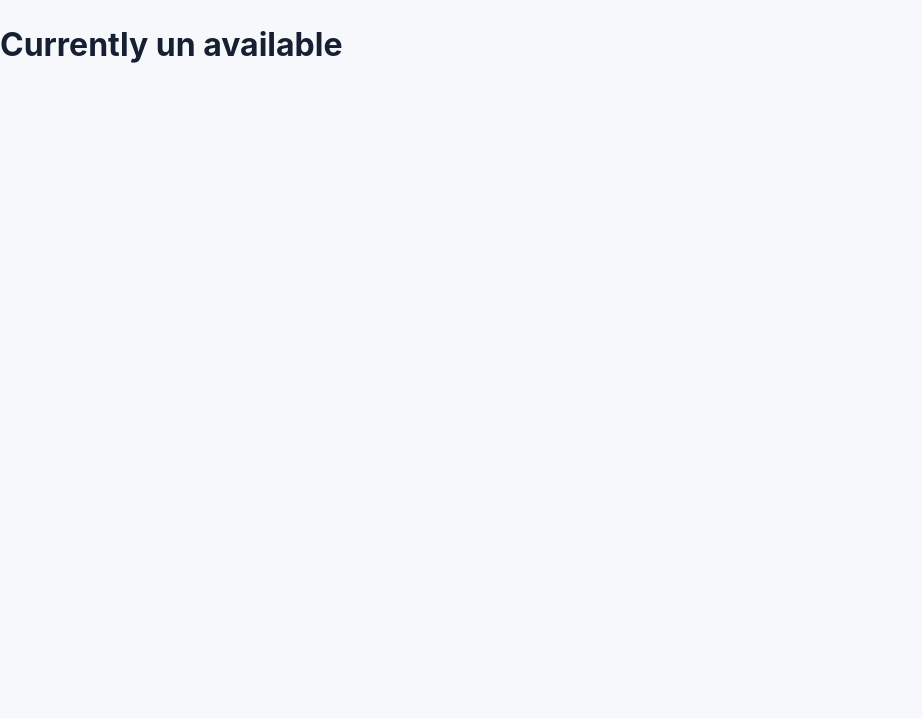
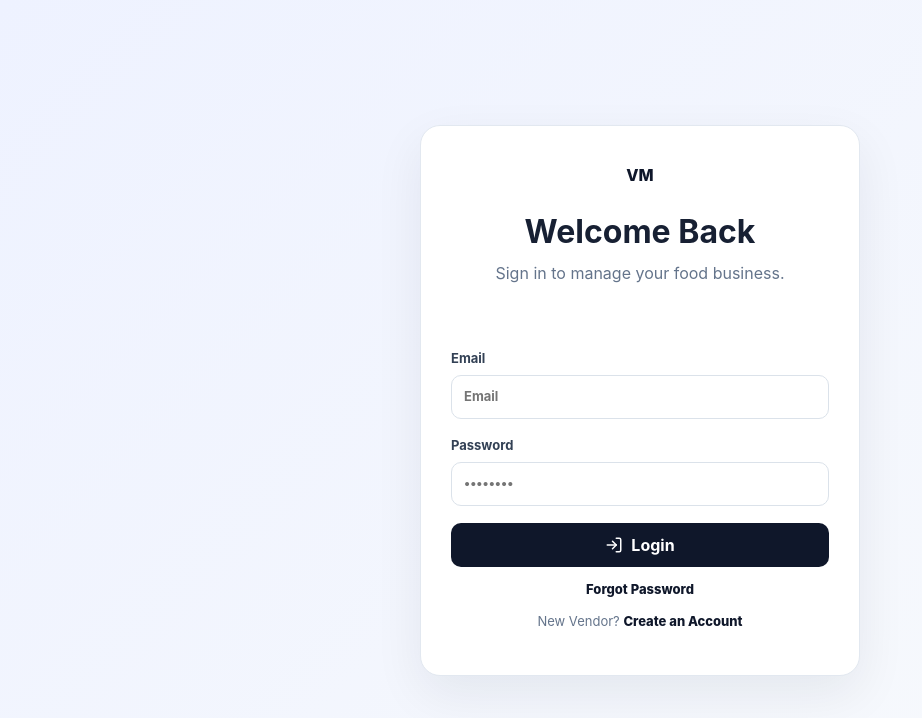
Before and after one commit to pjayaprakash072-jp/FoodStack_Frontend, a React app: page /login in a window 1280 px wide. Shown: the top 718 px of the page, without its empty margins (0-922 px from the left). Built offline with nearby package versions, Linux system fonts and the light colour scheme; no server answers; the HTML template or start-up script is replaced by a standard one.

Commit message:
Restored

```diff
--- a/src/pages/Auth/Login.jsx
+++ b/src/pages/Auth/Login.jsx
@@ -75,92 +75,89 @@ const Login = () => {
     };
 
     return (
-    //     <div className="auth-page">
-    //         <div className="auth-card">
+        <div className="auth-page">
+            <div className="auth-card">
 
-    //             <div className="auth-brand">
-    //                 <div className="brand-mark">VM</div>
+                <div className="auth-brand">
+                    <div className="brand-mark">VM</div>
 
-    //                 <h1>Welcome Back</h1>
+                    <h1>Welcome Back</h1>
 
-    //                 <p>
-    //                     Sign in to manage your food business.
-    //                 </p>
-    //             </div>
-    //             <GoogleLogin
-    //             onSuccess={ async (credentialResponse)=>{
-    //                 console.log("GOOGLE SUCCESS");
-    //                 console.log(credentialResponse)
-    //                 try{
-    //                     await googleLogin(credentialResponse.credential)
-    //                     console.log("BACKEND GOOGLE LOGIN SUCCESS");
-    //                     const message = "please update phone and password";
-    //                     navigate(`/profile?message=${message}`)
-    //                 }catch(err){
-    //                     console.error(err);
-    //                     setError("Google Login failed")
-    //                     console.log("BACKEND GOOGLE LOGIN FAILED");
-    //                     console.log(err.response?.data);
-    //                     console.log(err);
-    //                 }
-    //             }}
-    //             onError={(error)=>{
-    //                 console.log(error);
-    //                 setError("Google Login failed")
-    //             }}/>
+                    <p>
+                        Sign in to manage your food business.
+                    </p>
+                </div>
+                <GoogleLogin
+                onSuccess={ async (credentialResponse)=>{
+                    console.log("GOOGLE SUCCESS");
+                    console.log(credentialResponse)
+                    try{
+                        await googleLogin(credentialResponse.credential)
+                        console.log("BACKEND GOOGLE LOGIN SUCCESS");
+                        const message = "please update phone and password";
+                        navigate(`/profile?message=${message}`)
+                    }catch(err){
+                        console.error(err);
+                        setError("Google Login failed")
+                        console.log("BACKEND GOOGLE LOGIN FAILED");
+                        console.log(err.response?.data);
+                        console.log(err);
+                    }
+                }}
+                onError={(error)=>{
+                    console.log(error);
+                    setError("Google Login failed")
+                }}/>
 
-    //             <form
-    //                 className="form"
-    //                 onSubmit={handleSubmit}
-    //             >
+                <form
+                    className="form"
+                    onSubmit={handleSubmit}
+                >
 
-    //                 <label>
-    //                     Email
+                    <label>
+                        Email
 
-    //                     <input
-    //                         type="email"
-    //                         placeholder="Email"
-    //                         value={form.email}
-    //                         onChange={(e) => setForm({...form,email:e.target.value})}
-    //                         required
-    //                     />
-    //                 </label>
+                        <input
+                            type="email"
+                            placeholder="Email"
+                            value={form.email}
+                            onChange={(e) => setForm({...form,email:e.target.value})}
+                            required
+                        />
+                    </label>
 
-    //                 <label>
-    //                     Password
+                    <label>
+                        Password
 
-    //                     <input
-    //                         type="password"
-    //                         placeholder="••••••••"
-    //                         value={form.password}
-    //                         onChange={(e) => setForm({...form,password:e.target.value})}
-    //                         required
-    //                     />
-    //                 </label>
+                        <input
+                            type="password"
+                            placeholder="••••••••"
+                            value={form.password}
+                            onChange={(e) => setForm({...form,password:e.target.value})}
+                            required
+                        />
+                    </label>
 
-    //                 {error && ( <p className="alert error"> {error} </p> )}
+                    {error && ( <p className="alert error"> {error} </p> )}
 
-    //                 <button
-    //                     type="submit"
-    //                     className="button primary full"
-    //                     disabled={busy}
-    //                 >
-    //                     <LogIn size={18}/>
-    //                     {busy ? "Logging in..." : "Login"}
-    //                 </button>
+                    <button
+                        type="submit"
+                        className="button primary full"
+                        disabled={busy}
+                    >
+                        <LogIn size={18}/>
+                        {busy ? "Logging in..." : "Login"}
+                    </button>
 
-    //             </form>
-    //             <p className="auth-footer">
-    //                 <Link to = "/forgot-password">Forgot Password</Link>
-    //             </p>
-    //             <p className="auth-footer">
-    //                 New Vendor? <Link to="/register" > Create an Account</Link>
-    //             </p>
-    //         </div>
-    //     </div>
-    <div>
-        <h1>Currently un available</h1>
-    </div>
+                </form>
+                <p className="auth-footer">
+                    <Link to = "/forgot-password">Forgot Password</Link>
+                </p>
+                <p className="auth-footer">
+                    New Vendor? <Link to="/register" > Create an Account</Link>
+                </p>
+            </div>
+        </div>
     );
 };
 
```
Also changed, not shown: 1 other file (tests, documents, lock files or other folders).
